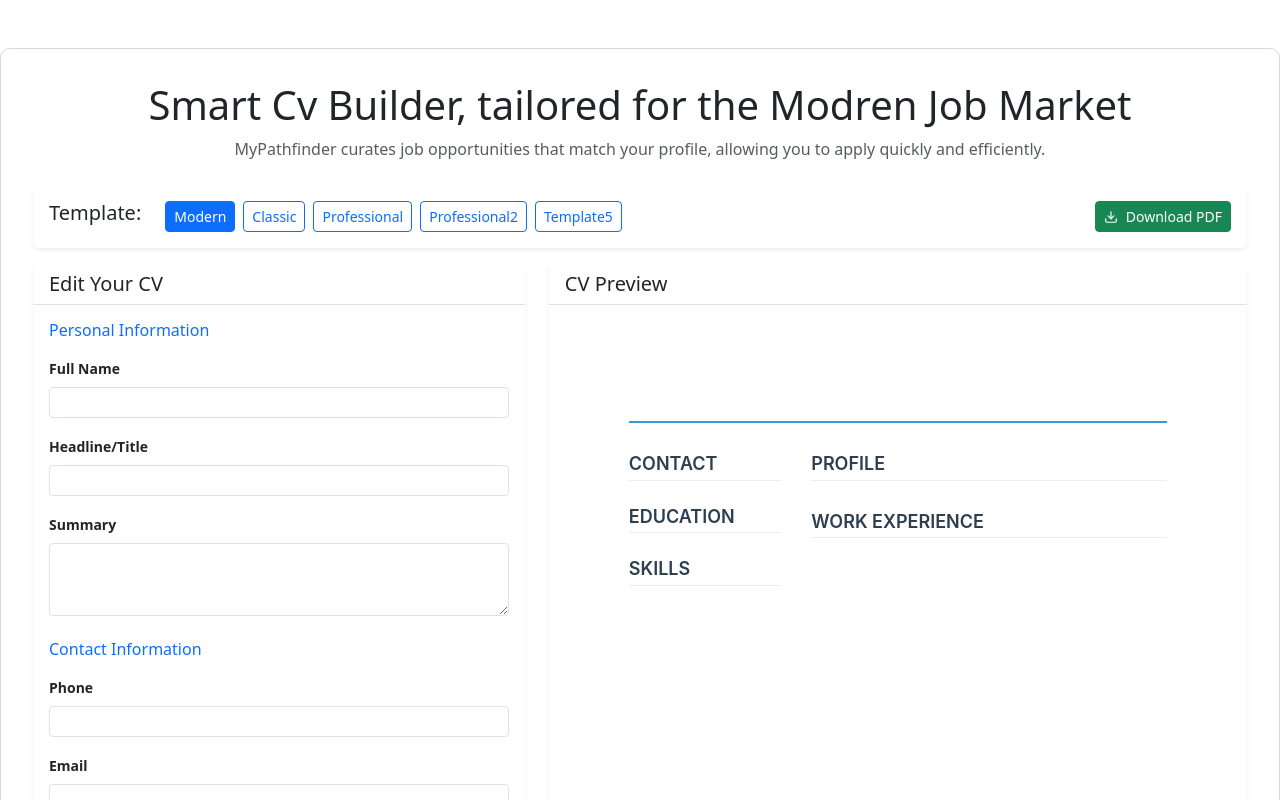
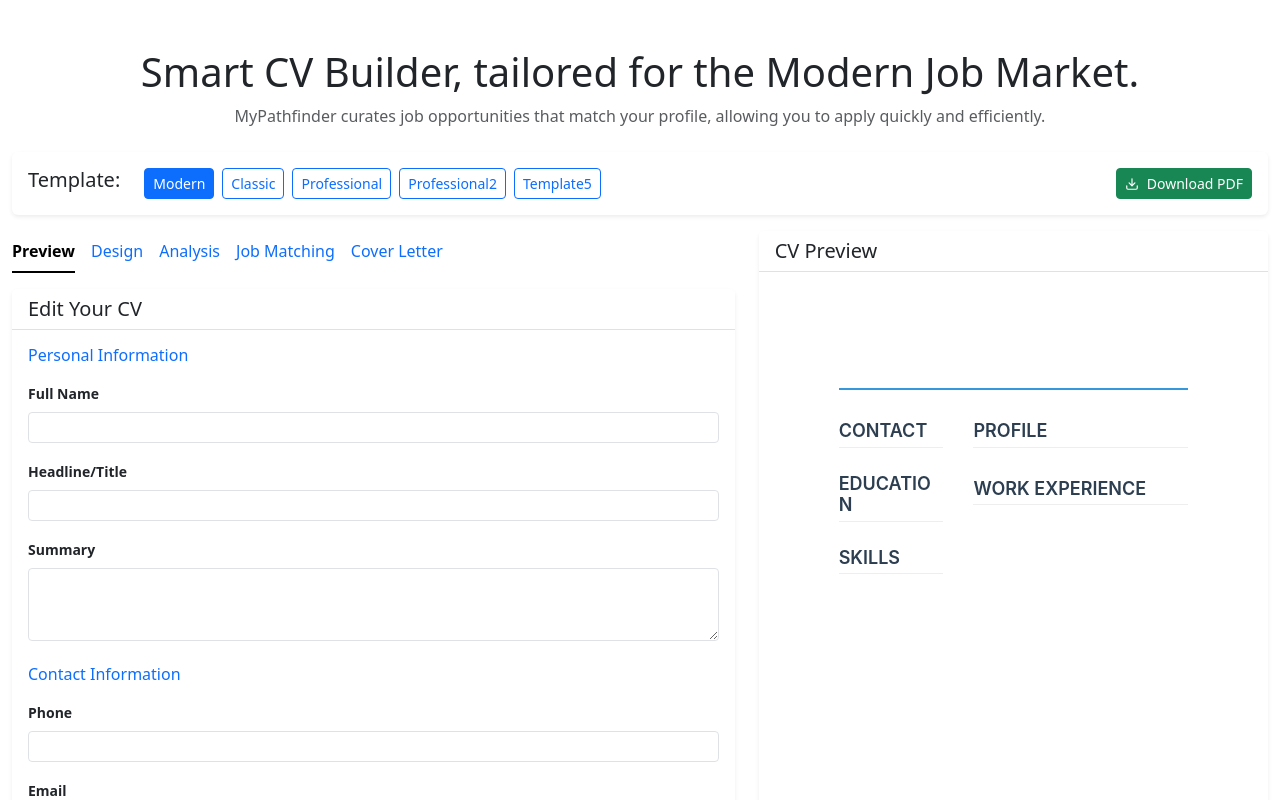
Before and after one commit to Ahmad-Mujtaba-Saeed/CV_builder_REACT, a React (Vite) app: page / in a window 1280 px wide. Both pictures are taken after a click on the button "Build from scratch". Shown: the top 800 px of the page. Built offline with nearby package versions, Linux system fonts and the light colour scheme; the HTML template or start-up script is replaced by a standard one.

Commit message:
Update Cv panel, Add Tabs

```diff
--- a/src/pages/DemoPage/DemoPage.jsx
+++ b/src/pages/DemoPage/DemoPage.jsx
@@ -1,5 +1,5 @@
 import React, { useState, useEffect, useRef, useCallback } from "react";
-import { Container, Row, Col, Button, Card, Alert, Form, ProgressBar } from "react-bootstrap";
+import { Container, Row, Col, Button, Card, Alert, Form, ProgressBar, Nav, Tab, } from "react-bootstrap";
 import { useDropzone } from "react-dropzone";
 import { motion } from "framer-motion";
 import { FiPlus, FiTrash2, FiChevronDown, FiChevronUp } from "react-icons/fi";
@@ -12,6 +12,8 @@ import { ProfessionalTemplate } from "../../components/templates";
 import { ProfessionalTemplate2 } from "../../components/templates";
 import './DemoPage.css';
 import { Template5 } from "../../components/templates";
+
+const tabs = ['Preview', 'Design', 'Analysis', 'Job Matching', 'Cover Letter'];
 
 const templates = {
   Modern: ModernTemplate,
@@ -38,6 +40,8 @@ const DemoPage = () => {
   const [totalPages, setTotalPages] = useState(1);
   const fileInputRef = useRef(null);
   const cvRef = useRef();
+
+  const [activeTab, setActiveTab] = useState('Preview');
 
 
 
@@ -548,153 +552,10 @@ const removeCustomListItem = (sectionId, itemIndex) => {
     scrollToPage(page);
   }, [scrollToPage]);
 
+  const renderTabContent = () => {
+    if (activeTab === 'Preview') {
       return (
-    <Container fluid className="mb-4 cv-uploder-container mt-5">
-      <motion.div
-        initial={{ opacity: 0, y: -20 }}
-        animate={{ opacity: 1, y: 0 }}
-        transition={{ duration: 0.5 }}
-      >
-        <h1 className="text-center mb-2">Smart Cv Builder, tailored for the Modren Job Market</h1>
-        <p className="text-center text-muted mb-4">
-          MyPathfinder curates job opportunities that match your profile, allowing you to apply quickly and efficiently.
-        </p>
-      </motion.div>
-
-      {!parsedResume ? (
-        <Row className="justify-content-center">
-          <Col md={8} lg={8}>
-            <motion.div whileHover={{ scale: 1.02 }} whileTap={{ scale: 0.98 }}>
-              <Card className={`dropzone-card ${isDragging ? "dragging" : ""}`}>
-                <div {...getRootProps({ className: "dropzone" })}>
-                  <input {...getInputProps()} />
-                  <Card.Body className="text-center p-4 upload-section">
-                    {file ? (
-                      <motion.div initial={{ opacity: 0 }} animate={{ opacity: 1 }}>
-                        <FiFileText size={48} className="mb-3 text-blue-600" />
-                        <h5>{file.name}</h5>
-                        <p className="text-muted">{Math.round(file.size / 1024)} KB</p>
-                        {uploadProgress < 100 || isParsing ? (
-                          <ProgressBar
-                            animated
-                            now={uploadProgress}
-                            label={`${uploadProgress}%`}
-                            className="my-3"
-                          />
-                        ) : (
-                          <motion.div initial={{ scale: 0.8 }} animate={{ scale: 1 }}>
-                            <Button
-                              variant="outline-primary"
-                              size="sm"
-                              onClick={removeFile}
-                              className="mt-2"
-                            >
-                              Change File
-                            </Button>
-                          </motion.div>
-                        )}
-                      </motion.div>
-                    ) : (
-                      <>
-                        <div className="icon-content-uploder d-flex justify-content-center align-items-center mb-3 gap-3">
-                          <FiUpload size={30} className=" text-blue-600" />
-
-                          <h4 className="m-0">Upload Existing CV</h4>
-                        </div>
-                        <p className="text-muted m-0">Please upload your file in one of the following formats: PDF, DOC, or DOCX.</p>
-                        <p className="text-muted my-1">Ensure that your file does not exceed the maximum allowed size of [insert size limit, e.g., 10MB].</p>
-                        <p className="text-muted m-0">Files outside of these formats or limits may not be accepted.</p>
-
-                        {/* <small className="text-muted">Supported format: PDF (Max 5MB)</small> */}
-                      </>
-                    )}
-                  </Card.Body>
-                </div>
-              </Card>
-            </motion.div>
-
-            {uploadStatus && (
-              <motion.div initial={{ opacity: 0, y: 10 }} animate={{ opacity: 1, y: 0 }}>
-                <Alert
-                  variant={uploadStatus.type}
-                  className="mt-3"
-                  dismissible
-                  onClose={() => setUploadStatus(null)}
-                >
-                  {uploadStatus.message}
-                </Alert>
-              </motion.div>
-            )}
-
-            <div className="text-center mt-4">
-              <p className="text-muted mb-3">
-                {file ? "Enhance your CV with our tools below" : "Create a new CV from scratch"}
-              </p>
-              <div className="d-flex justify-content-center gap-3">
-                <motion.div whileHover={{ scale: 1.05 }} whileTap={{ scale: 0.95 }}>
-                  <Button
-                    // variant="primary"
-                    size="lg"
-                    onClick={handleManualCV}
-                    className="d-flex align-items-center gap-2 cv-build-from-scratch-btn"
-                  >
-                    <FiEdit2 /> Build from scratch
-                  </Button>
-                </motion.div>
-                <motion.div whileHover={{ scale: 1.05 }} whileTap={{ scale: 0.95 }}>
-                  <Button
-                    disabled={true}
-                    // variant="success"
-                    size="lg"
-                    onClick={handleAICV}
-                    className="d-flex align-items-center gap-2 cv-with-ai-btn"
-                  >
-                    <FiCpu /> Build my CV with AI
-                  </Button>
-                </motion.div>
-              </div>
-            </div>
-          </Col>
-        </Row>
-      ) : (
-        <>
-          {/* Template Selection */}
-          <Row className="mb-3">
-            <Col md={12}>
         <Card className="border-0 shadow-sm">
-                <Card.Body className="py-3">
-                  <div className="d-flex justify-content-between align-items-center">
-                    <div className="d-flex gap-2">
-                      <h5 className="mb-0 me-3">Template:</h5>
-                      {Object.keys(templates).map((template) => (
-                        <Button
-                          key={template}
-                          size="sm"
-                          variant={selectedTemplate === template ? "primary" : "outline-primary"}
-                          onClick={() => setSelectedTemplate(template)}
-                        >
-                          {template}
-                        </Button>
-                      ))}
-                    </div>
-                    <Button
-                      variant="success"
-                      size="sm"
-                      onClick={handleDownloadPDF}
-                      className="d-flex align-items-center gap-2"
-                    >
-                      <FiDownload /> Download PDF
-                    </Button>
-                  </div>
-                </Card.Body>
-              </Card>
-            </Col>
-          </Row>
-
-          {/* Main Content - Side by Side */}
-          <Row>
-            <Col lg={5}>
-              <Card className="border-0 shadow-sm" style={{ maxHeight: '800px', overflowY: 'auto' }}>
           <Card.Header className="bg-white border-bottom sticky-top">
             <h5 className="mb-0">Edit Your CV</h5>
           </Card.Header>
@@ -1355,11 +1216,237 @@ const removeCustomListItem = (sectionId, itemIndex) => {
             </Form>
           </Card.Body>
         </Card>
+      );
+    }
+
+    if (activeTab === 'Design') {
+      return (
+        <Card>
+          <Card.Body>
+            <h5>Design</h5>
+            <p>This is the Design card content.</p>
+          </Card.Body>
+        </Card>
+      );
+    }
+
+    if (activeTab === 'Analysis') {
+      return (
+        <Card>
+          <Card.Body>
+            <h5>Analysis</h5>
+            <p>This is the Analysis card content.</p>
+          </Card.Body>
+        </Card>
+      );
+    }
+
+    if (activeTab === 'Job Matching') {
+      return (
+        <Card>
+          <Card.Body>
+            <h5>Job Matching</h5>
+            <p>This is the Job Matching card content.</p>
+          </Card.Body>
+        </Card>
+      );
+    }
+
+    if (activeTab === 'Cover Letter') {
+      return (
+        <Card>
+          <Card.Body>
+            <h5>Cover Letter</h5>
+            <p>This is the Cover Letter card content.</p>
+          </Card.Body>
+        </Card>
+      );
+    }
+
+    return null;
+  };
+
+  return !parsedResume ? (
+    <Container fluid className="mb-4 cv-uploder-container mt-5">
+      <motion.div
+        initial={{ opacity: 0, y: -20 }}
+        animate={{ opacity: 1, y: 0 }}
+        transition={{ duration: 0.5 }}
+      >
+        <h1 className="text-center mb-2">Upload existing CV or build a new one with Mypathfinder</h1>
+        <p className="text-center text-muted mb-4">
+          MyPathfinder curates job opportunities that match your profile, allowing you to apply quickly and efficiently.
+        </p>
+      </motion.div>
+      <Row className="justify-content-center">
+        <Col md={8} lg={8}>
+          <motion.div whileHover={{ scale: 1.02 }} whileTap={{ scale: 0.98 }}>
+            <Card className={`dropzone-card ${isDragging ? "dragging" : ""}`}>
+              <div {...getRootProps({ className: "dropzone" })}>
+                <input {...getInputProps()} />
+                <Card.Body className="text-center p-4 upload-section">
+                  {file ? (
+                    <motion.div initial={{ opacity: 0 }} animate={{ opacity: 1 }}>
+                      <FiFileText size={48} className="mb-3 text-blue-600" />
+                      <h5>{file.name}</h5>
+                      <p className="text-muted">{Math.round(file.size / 1024)} KB</p>
+                      {uploadProgress < 100 || isParsing ? (
+                        <ProgressBar
+                          animated
+                          now={uploadProgress}
+                          label={`${uploadProgress}%`}
+                          className="my-3"
+                        />
+                      ) : (
+                        <motion.div initial={{ scale: 0.8 }} animate={{ scale: 1 }}>
+                          <Button
+                            variant="outline-primary"
+                            size="sm"
+                            onClick={removeFile}
+                            className="mt-2"
+                          >
+                            Change File
+                          </Button>
+                        </motion.div>
+                      )}
+                    </motion.div>
+                  ) : (
+                    <>
+                      <div className="icon-content-uploder d-flex justify-content-center align-items-center mb-3 gap-3">
+                        <FiUpload size={30} className=" text-blue-600" />
+
+                        <h4 className="m-0">Upload Existing CV</h4>
+                      </div>
+                      <p className="text-muted m-0">Please upload your file in one of the following formats: PDF, DOC, or DOCX.</p>
+                      <p className="text-muted my-1">Ensure that your file does not exceed the maximum allowed size of [insert size limit, e.g., 10MB].</p>
+                      <p className="text-muted m-0">Files outside of these formats or limits may not be accepted.</p>
+
+                      {/* <small className="text-muted">Supported format: PDF (Max 5MB)</small> */}
+                    </>
+                  )}
+                </Card.Body>
+              </div>
+            </Card>
+          </motion.div>
+
+          {uploadStatus && (
+            <motion.div initial={{ opacity: 0, y: 10 }} animate={{ opacity: 1, y: 0 }}>
+              <Alert
+                variant={uploadStatus.type == "success" ? "success" : "danger"}
+                className="mt-3"
+                dismissible
+                onClose={() => setUploadStatus(null)}
+              >
+                {uploadStatus.message}
+              </Alert>
+            </motion.div>
+          )}
+
+          <div className="text-center mt-4">
+            <p className="text-muted mb-3">
+              {file ? "Enhance your CV with our tools below" : ""}
+            </p>
+            <div className="d-flex justify-content-center gap-3">
+              <motion.div whileHover={{ scale: 1.05 }} whileTap={{ scale: 0.95 }}>
+                <Button
+                  // variant="primary"
+                  size="lg"
+                  onClick={handleManualCV}
+                  className="d-flex align-items-center gap-2 cv-build-from-scratch-btn"
+                >
+                  <FiEdit2 /> Build from scratch
+                </Button>
+              </motion.div>
+              <motion.div whileHover={{ scale: 1.05 }} whileTap={{ scale: 0.95 }}>
+                <Button
+                  disabled={true}
+                  // variant="success"
+                  size="lg"
+                  onClick={handleAICV}
+                  className="d-flex align-items-center gap-2 cv-with-ai-btn"
+                >
+                  <FiCpu /> Build my CV with AI
+                </Button>
+              </motion.div>
+            </div>
+          </div>
+        </Col>
+      </Row>
+    </Container>
+  ) : (
+    <Container fluid className="mb-4 cv-builder-container mt-5">
+      <motion.div
+        initial={{ opacity: 0, y: -20 }}
+        animate={{ opacity: 1, y: 0 }}
+        transition={{ duration: 0.5 }}
+      >
+        <h1 className="text-center mb-2">Smart CV Builder, tailored for the Modern Job Market.</h1>
+        <p className="text-center text-muted mb-4">
+          MyPathfinder curates job opportunities that match your profile, allowing you to apply quickly and efficiently.
+        </p>
+      </motion.div>
+      {/* Template Selection */}
+      <Row className="mb-3">
+        <Col md={12}>
+          <Card className="border-0 shadow-sm">
+            <Card.Body className="py-3">
+              <div className="d-flex justify-content-between align-items-center">
+                <div className="d-flex gap-2">
+                  <h5 className="mb-0 me-3">Template:</h5>
+                  {Object.keys(templates).map((template) => (
+                    <Button
+                      key={template}
+                      size="sm"
+                      variant={selectedTemplate === template ? "primary" : "outline-primary"}
+                      onClick={() => setSelectedTemplate(template)}
+                    >
+                      {template}
+                    </Button>
+                  ))}
+                </div>
+                <Button
+                  variant="success"
+                  size="sm"
+                  onClick={handleDownloadPDF}
+                  className="d-flex align-items-center gap-2"
+                >
+                  <FiDownload /> Download PDF
+                </Button>
+              </div>
+            </Card.Body>
+          </Card>
+        </Col>
+      </Row>
+
+      {/* Main Content - Side by Side */}
+      <Row>
+        <Col lg={7}>
+          <Tab.Container activeKey={activeTab} onSelect={(k) => setActiveTab(k)}>
+            <Row>
+              <Col>
+                <Nav variant="underline" className="mb-3">
+                  {tabs.map((tab) => (
+                    <Nav.Item key={tab}>
+                      <Nav.Link eventKey={tab} className="text-capitalize">
+                        {tab}
+                      </Nav.Link>
+                    </Nav.Item>
+                  ))}
+                </Nav>
+              </Col>
+            </Row>
+
+            <Row>
+              <Col>
+                {renderTabContent()}
+              </Col>
+            </Row>
+          </Tab.Container>
         </Col>
 
         {/* Right Side - CV Preview */}
-            <Col lg={7} className="mb-4">
-      <Card className="h-100 border-0 shadow-sm">
+        <Col lg={5} className="mb-4">
+          <Card className="border-0 shadow-sm">
             <Card.Header className="bg-white border-bottom d-flex justify-content-between align-items-center">
               <h5 className="mb-0">CV Preview</h5>
               {totalPages > 1 && (
@@ -1427,9 +1514,8 @@ const removeCustomListItem = (sectionId, itemIndex) => {
         </Col>
 
       </Row>
-        </>
-      )}
     </Container>
+
   );
 };
 
```
Also changed, not shown: src/index.css (+17 -9 lines), src/pages/DemoPage/DemoPage.css (indentation only). Lines whose indentation alone changed are shown as unchanged.
